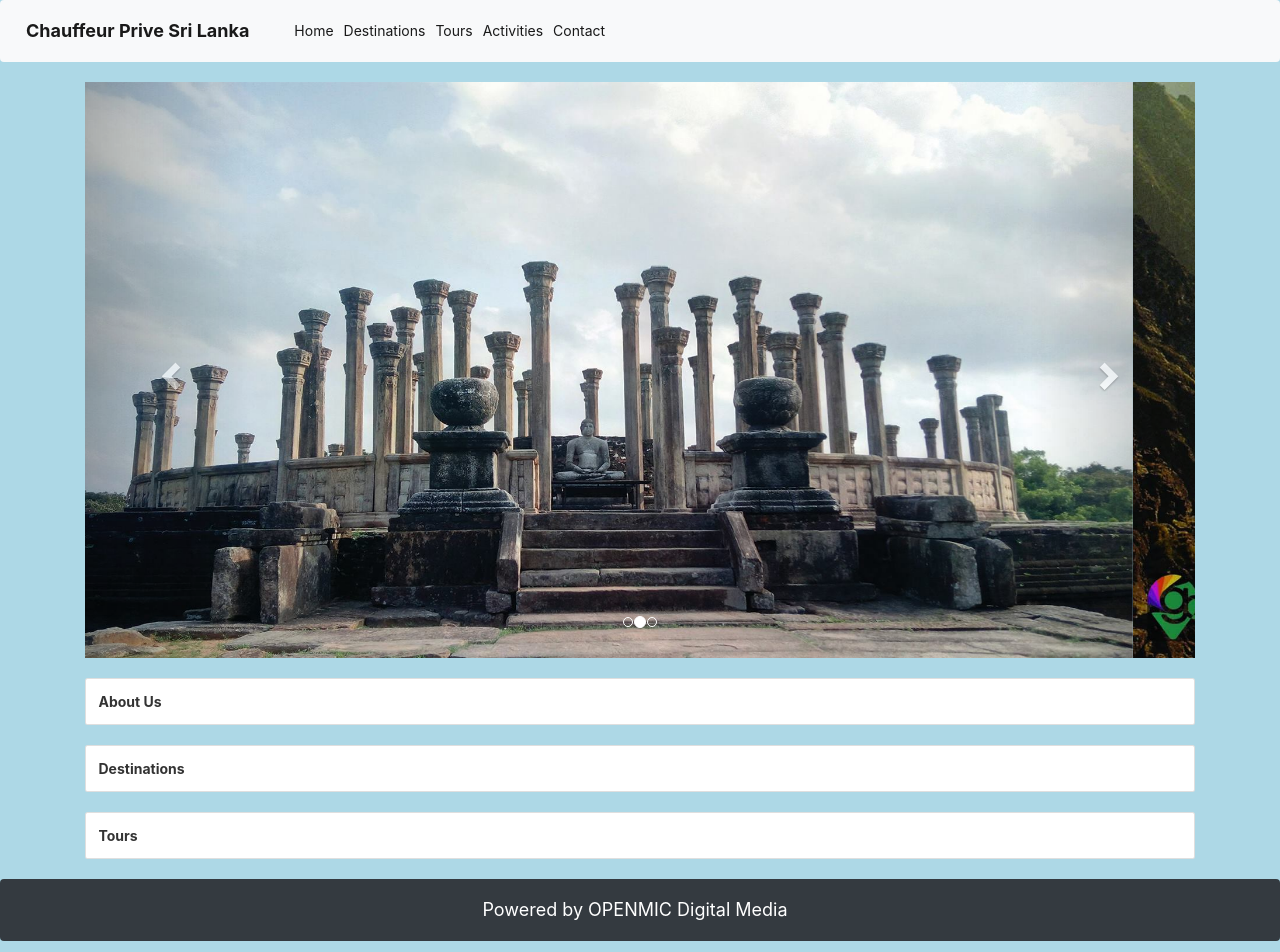
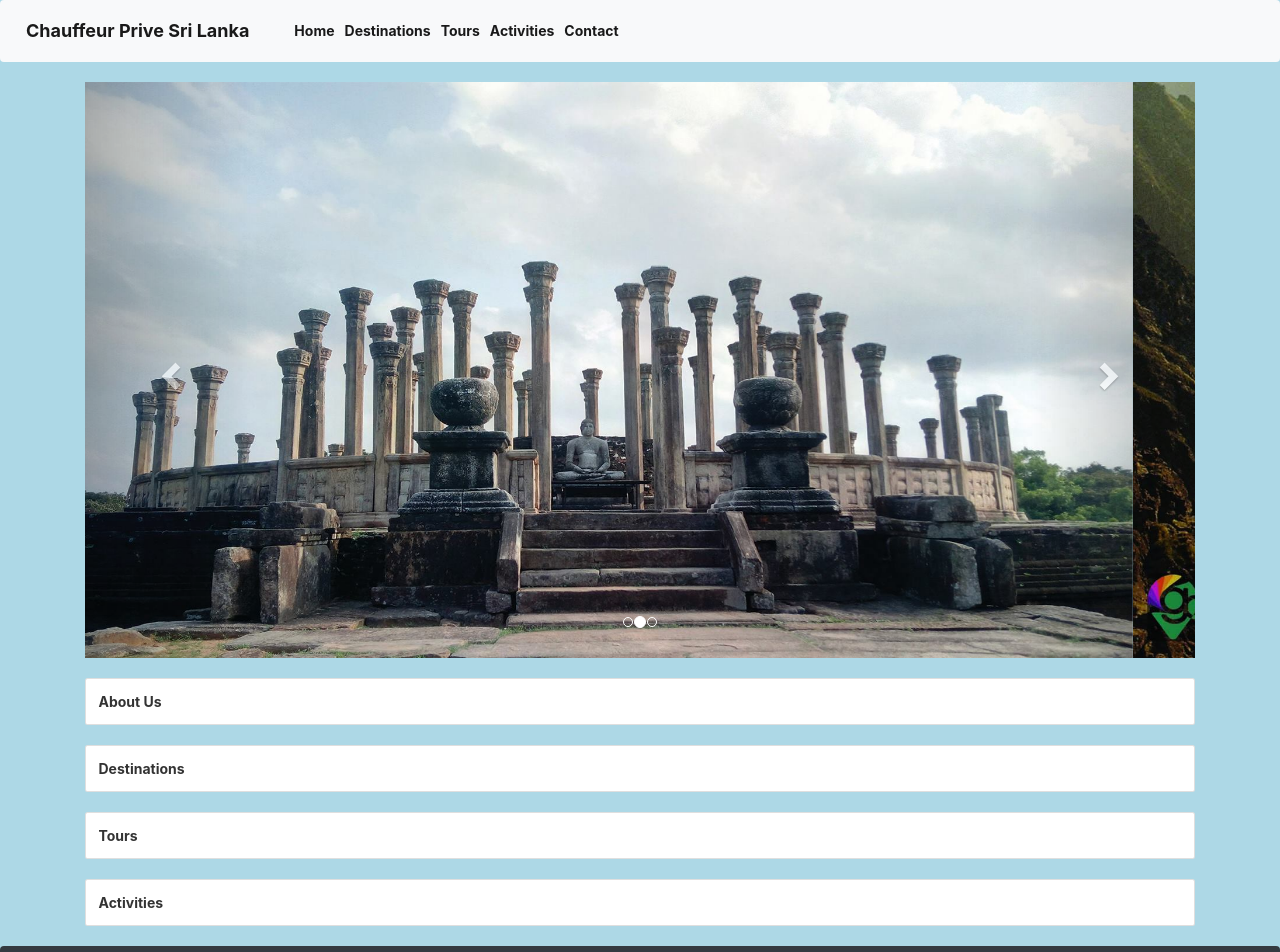
Before and after one commit to PubuduWanigasekara/tourism-web, a React (Create React App) app: page / in a window 1280 px wide. Shown: the top 952 px of the page. Built offline with nearby package versions, Linux system fonts and the light colour scheme.

Commit message:
Completed Web Main Structure.

```diff
--- a/src/App.js
+++ b/src/App.js
@@ -6,6 +6,7 @@ import ImageBar from "./components/image-bar/ImageBar";
 import About from "./components/about/About";
 import Destinations from "./components/destinations/Destinations";
 import Tours from "./components/tours/Tours";
+import Activities from "./components/activities/Activities";
 
 function App() {
   return (
@@ -19,6 +20,8 @@ function App() {
         <br/>
         <Tours/>
         <br/>
+        <Activities/>
+        <br/>
         <Footer/>
     </div>
   );
--- /dev/null
+++ b/src/components/activities/Activities.jsx
@@ -0,0 +1,13 @@
+import React from "react";
+
+function Activities() {
+    return(
+        <div className="container">
+            <div className="card">
+                <div className="card-body"><b>Activities</b></div>
+            </div>
+        </div>
+    );
+}
+
+export default Activities;
--- a/src/components/header/Header.jsx
+++ b/src/components/header/Header.jsx
@@ -12,11 +12,11 @@ function Header() {
                 </button>
                 <div className="collapse navbar-collapse" id="navbarNavAltMarkup">
                     <div className="navbar-nav">
-                        <a className="nav-item nav-link active" href="#">Home <span className="sr-only">(current)</span></a>
-                        <a className="nav-item nav-link active" href="#">Destinations <span className="sr-only">(current)</span></a>
-                        <a className="nav-item nav-link active" href="#">Tours <span className="sr-only">(current)</span></a>
-                        <a className="nav-item nav-link active" href="#">Activities <span className="sr-only">(current)</span></a>
-                        <a className="nav-item nav-link active" href="#">Contact <span className="sr-only">(current)</span></a>
+                        <a className="nav-item nav-link active" href="#"><b>Home </b><span className="sr-only">(current)</span></a>
+                        <a className="nav-item nav-link active" href="#"><b>Destinations </b><span className="sr-only">(current)</span></a>
+                        <a className="nav-item nav-link active" href="#"><b>Tours </b><span className="sr-only">(current)</span></a>
+                        <a className="nav-item nav-link active" href="#"><b>Activities </b><span className="sr-only">(current)</span></a>
+                        <a className="nav-item nav-link active" href="#"><b>Contact </b><span className="sr-only">(current)</span></a>
                     </div>
                 </div>
             </nav>
```
